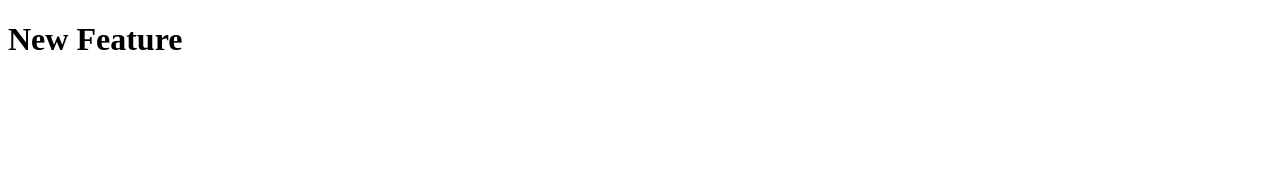
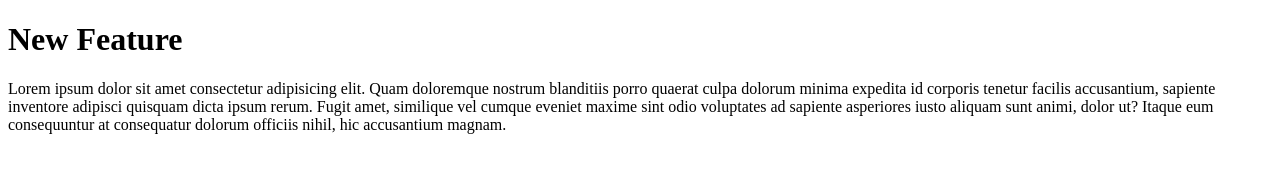
Before and after one commit to jcgilliams/project-xy, a plain HTML site: page index.html in a window 1280 px wide. Drawn offline with Linux system fonts and the light colour scheme.

Commit message:
aanpassing index

```diff
--- a/index.html
+++ b/index.html
@@ -10,6 +10,8 @@
 
 <body>
     <h1>New Feature</h1>
+    <p>Lorem ipsum dolor sit amet consectetur adipisicing elit. Quam doloremque nostrum blanditiis porro quaerat culpa dolorum minima expedita id corporis tenetur facilis accusantium, sapiente inventore adipisci quisquam dicta ipsum rerum. Fugit amet, similique
+        vel cumque eveniet maxime sint odio voluptates ad sapiente asperiores iusto aliquam sunt animi, dolor ut? Itaque eum consequuntur at consequatur dolorum officiis nihil, hic accusantium magnam.</p>
 </body>
 
 </html>
```
